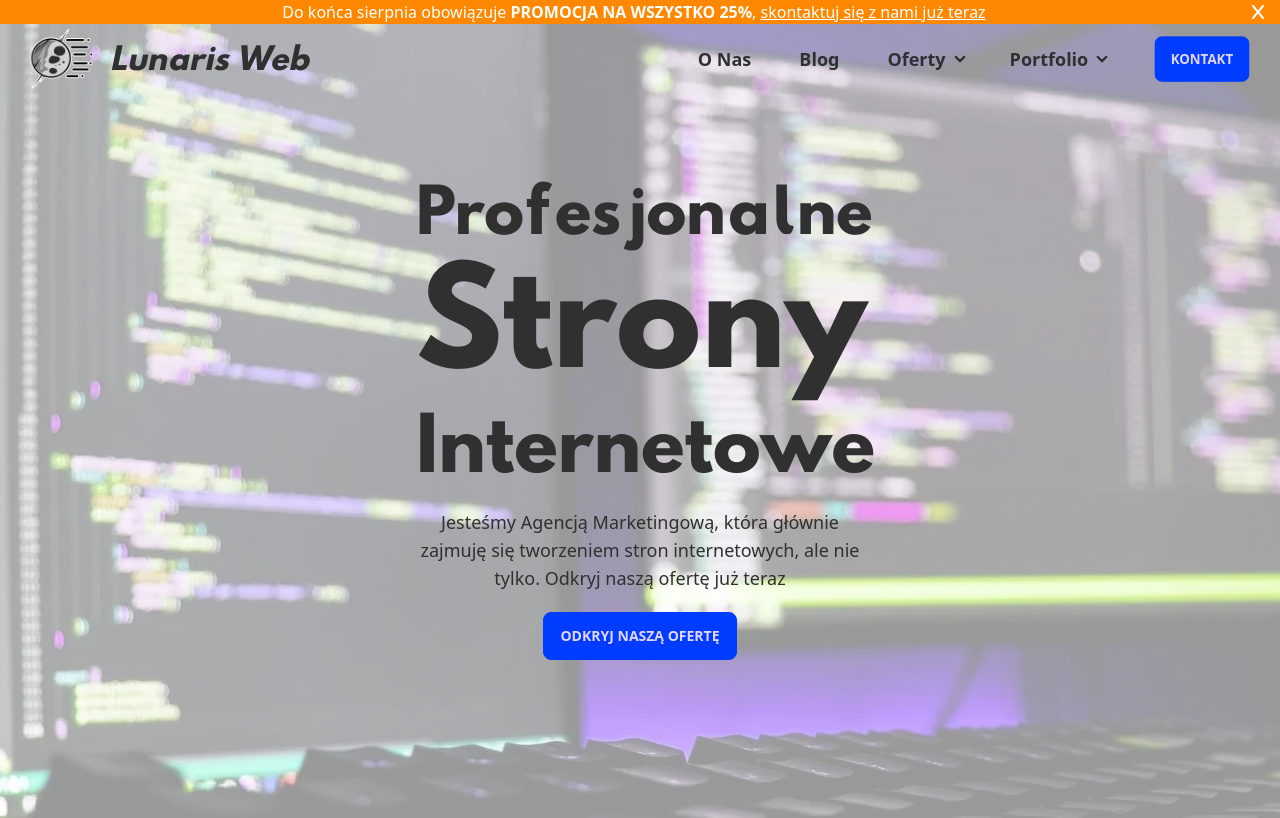
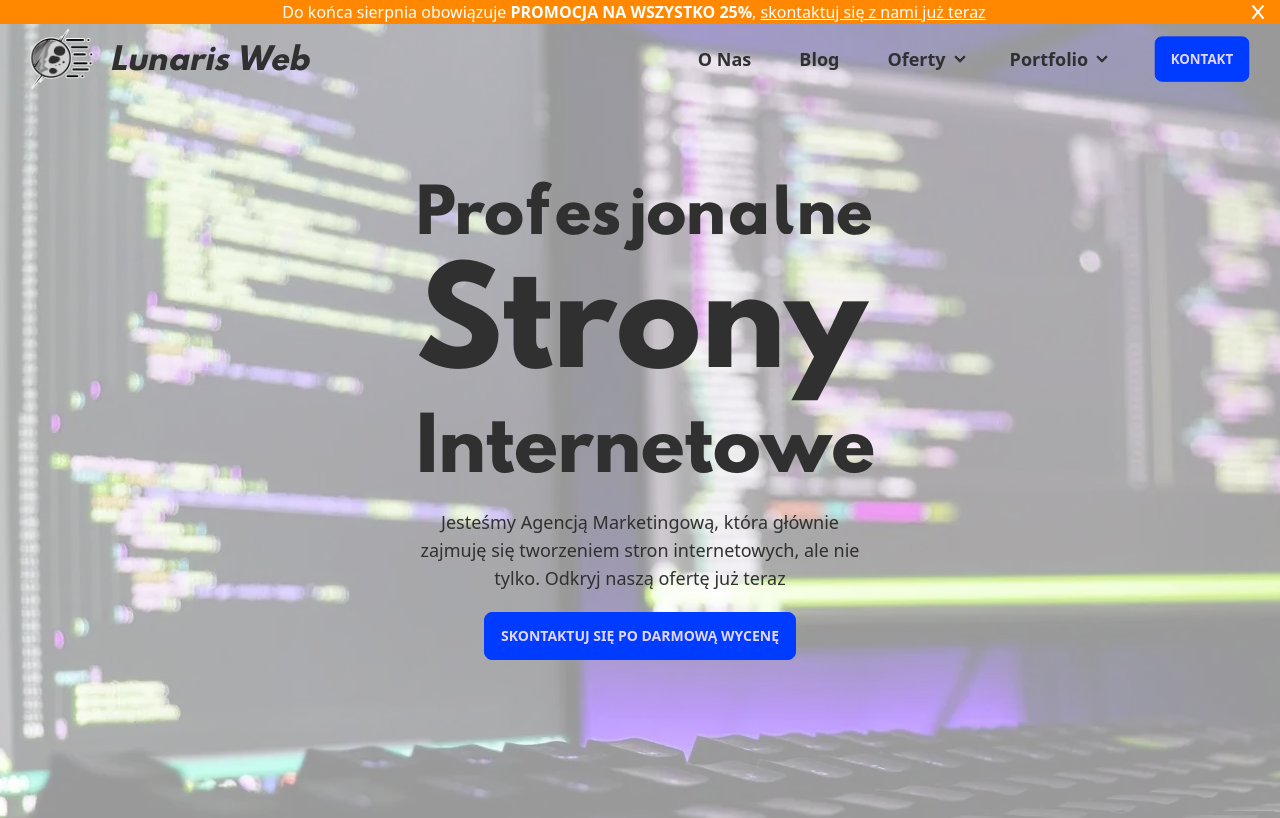
Before and after one commit to k0wal45/lunaris-site, a React (Create React App) app: page / in a window 1280 px wide. Shown: the top 818 px of the page. Built offline with nearby package versions, Linux system fonts and the light colour scheme.

Commit message:
Update Hero.jsx

```diff
--- a/src/components/Hero.jsx
+++ b/src/components/Hero.jsx
@@ -17,7 +17,7 @@ return (
 					<h1 className="mb-5 text-7xl lg:text-8xl xl:text-9xl font-hussar" data-aos="fade-left" data-aos-duration="600">Strony</h1>
 					<h4 className="mb-5 text-5xl lg:text-6xl xl:text-7xl font-hussar" data-aos="fade-left" data-aos-duration="600">Internetowe</h4>
 					<p className="mb-5 xl:text-lg" data-aos="fade-right" data-aos-duration="700">Jesteśmy Agencją Marketingową, która głównie zajmuję się tworzeniem stron internetowych, ale nie tylko. Odkryj naszą ofertę już teraz</p>
-					<button className="btn btn-primary" data-aos="fade-up" data-aos-duration="800"><Link to='/oferta'>odkryj naszą ofertę</Link></button>
+					<Link to='/kontakt'><button className="btn btn-primary" data-aos="fade-up" data-aos-duration="800">Skontaktuj się po darmową wycenę</button></Link>
 					</div>
 			</div>
 
```
